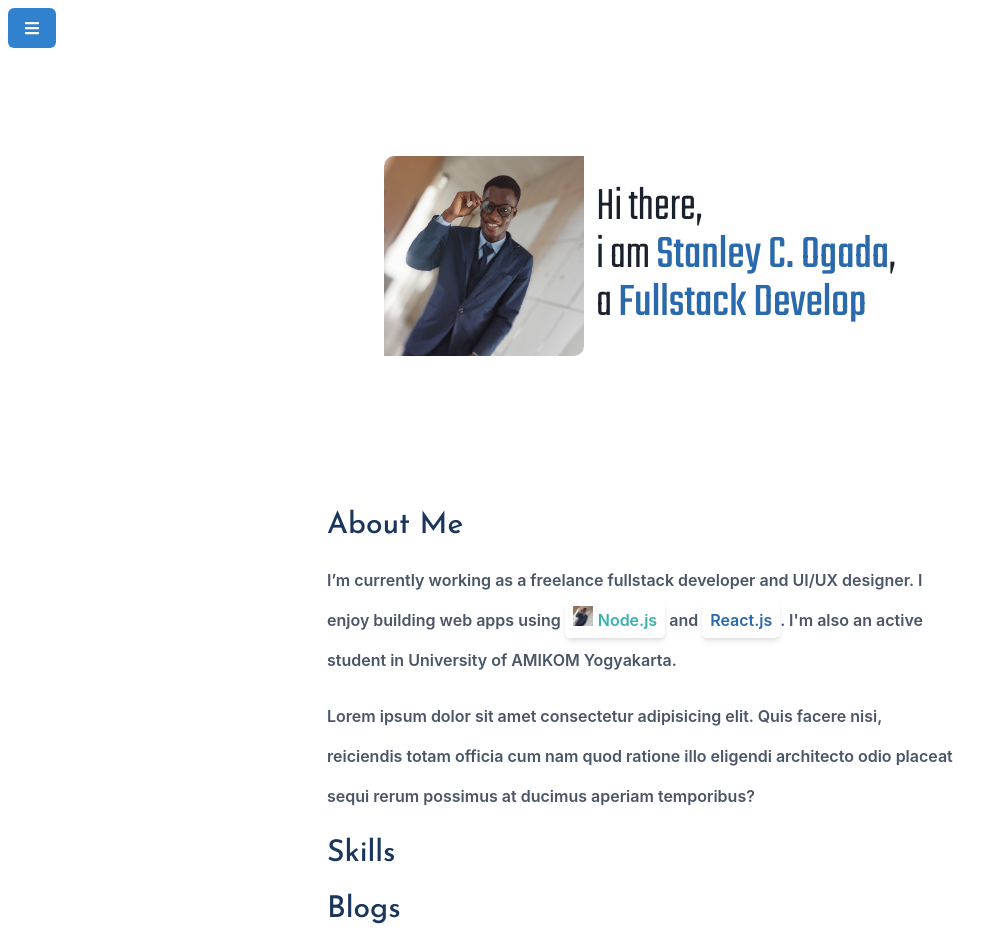
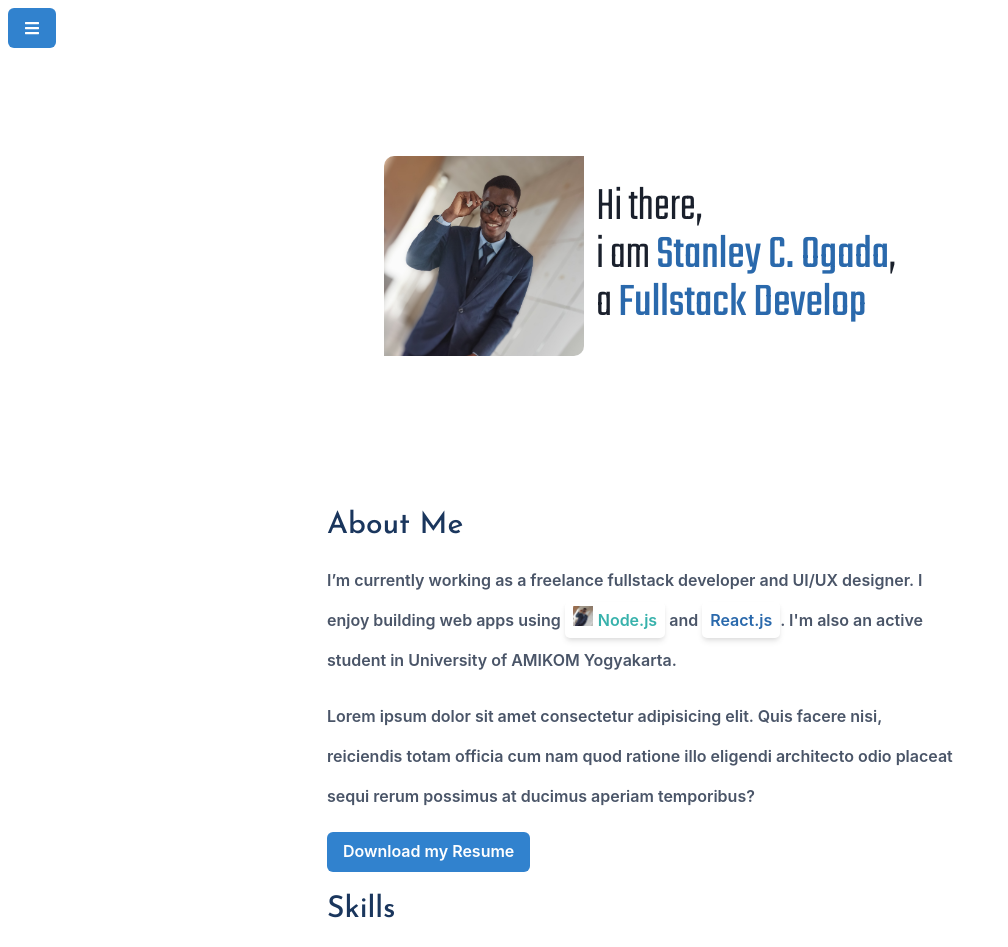
Before and after one commit to chineduogada/ogada-statnley-chinedu, a Next.js app: page / in a window 1280 px wide. Shown: the top 947 px of the page, without its empty margins (0-1008 px from the left). Built offline with nearby package versions, Linux system fonts and the light colour scheme.

Commit message:
Add a 'Download my Resume' button

```diff
--- a/components/Main.js
+++ b/components/Main.js
@@ -1,4 +1,4 @@
-import { Box } from "@chakra-ui/react";
+import { Box, Button } from "@chakra-ui/react";
 import Paragraph from "./Paragraph";
 import Section from "./Section";
 import TextLink from "./TextLink";
@@ -26,6 +26,8 @@ const Main = () => {
 					eligendi architecto odio placeat sequi rerum possimus at ducimus
 					aperiam temporibus?
 				</Paragraph>
+
+				<Button colorScheme='blue'>Download my Resume</Button>
 			</Section>
 			<Section heading='Skills' id='about-me'></Section>
 			<Section heading='Blogs' id='about-me'></Section>
```
